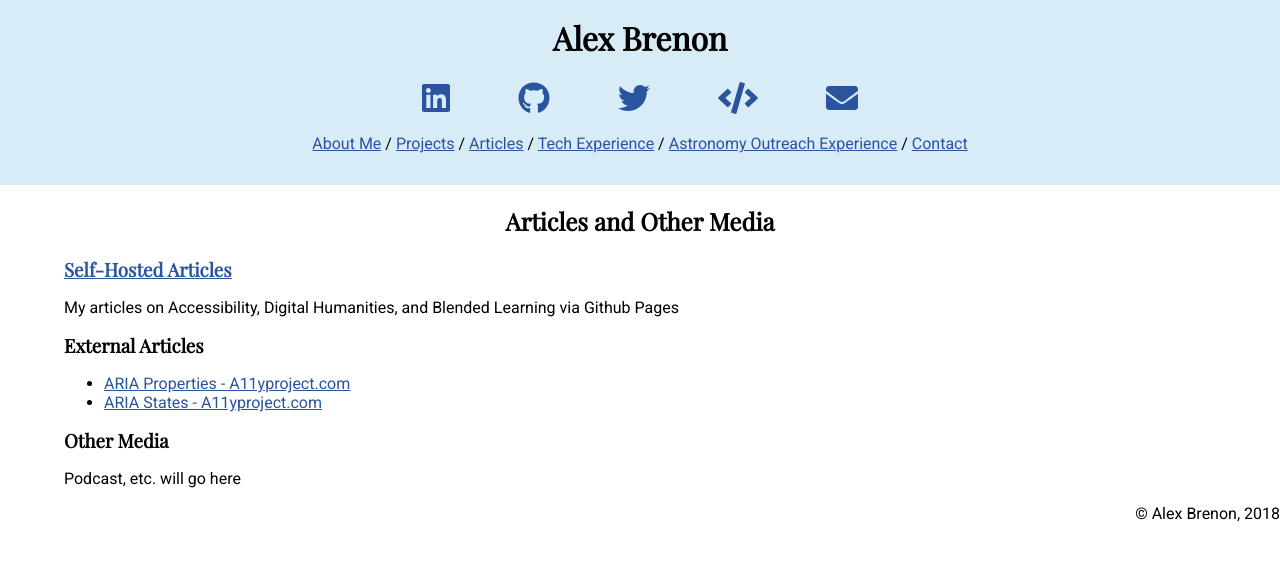
After one commit to alexroseb/homepage, a PHP site: page /articles.php in a window 1280 px wide. The commit adds this page. Shown: the top 561 px of the page. Run offline with PHP 8.4, Linux system fonts and the light colour scheme; some libraries are stand-ins or nearby versions.

Commit message:
Added articles section to site

```diff
--- /dev/null
+++ b/articles.php
@@ -0,0 +1,27 @@
+<?php
+$titl="Articles";
+$desc="";
+include 'header.php'; ?>
+
+<div class="1torow" id="articles">
+<div class="1resumeheader"><h2> Articles and Other Media </h2></div>
+<div class="resume">
+	<div class="1insidethecell">
+	<h3><a href="http://articles.alexroseb.com">Self-Hosted Articles</a></h3>
+	<p> My articles on Accessibility, Digital Humanities, and Blended Learning via Github Pages</p>
+	<h3>External Articles</h3>
+	<p>
+		<ul>
+			<li><a href="https://a11yproject.com/posts/ARIA-properties/"> ARIA Properties - A11yproject.com </a></li>
+			<li><a href="https://a11yproject.com/posts/ARIA-states/"> ARIA States - A11yproject.com </a></li>
+		</ul>
+	</p>
+	<h3>Other Media</h3>
+	<p> Podcast, etc. will go here </p>
+</div>
+</div>
+</div>
+<div><p style="text-align:right;">&copy; Alex Brenon, 2018 </p></div>
+</body>
+
+</html>
--- a/header.php
+++ b/header.php
@@ -107,7 +107,7 @@
 
 	<div id="menu" role="navigation">
 
-		<p> <a href="about.php">About Me</a> / <a href="projects.php">Projects</a> / <a href="tech.php">Tech Experience</a> / <a href="astro.php">Astronomy Outreach Experience</a> / <a href="contact.php">Contact</a></p>
+		<p> <a href="about.php">About Me</a> / <a href="projects.php">Projects</a> / <a href="articles.php">Articles</a> / <a href="tech.php">Tech Experience</a> / <a href="astro.php">Astronomy Outreach Experience</a> / <a href="contact.php">Contact</a></p>
 
 	</div>
 
```
